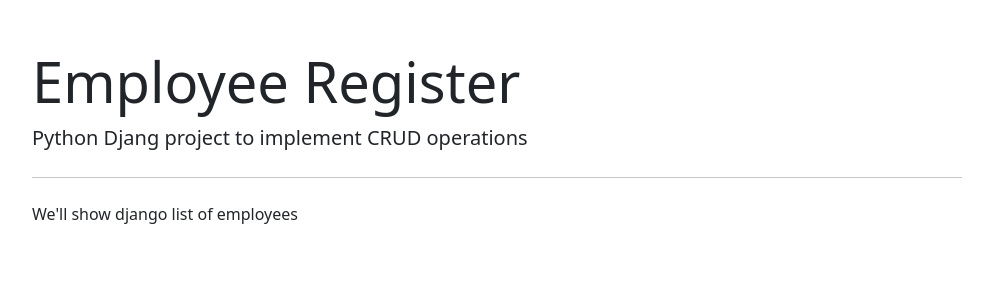
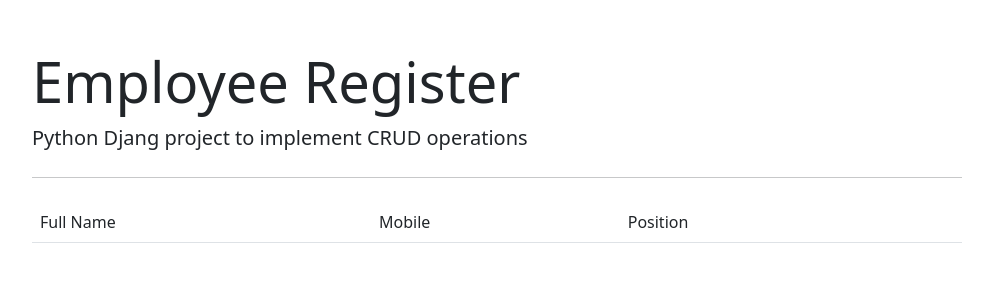
Before and after one commit to armirh/django_CRUD, a Django app: page /employee/list/ in a window 1280 px wide. Shown: the top 300 px of the page, without its empty margins (143-1136 px from the left). Run offline with Django 4.2, Linux system fonts and the light colour scheme; data that the repository does not hold is empty.

Commit message:
Second commit
Fixing up frontend and adding functionality..

```diff
--- a/employee_project/employee_project/settings.py
+++ b/employee_project/employee_project/settings.py
@@ -38,7 +38,10 @@ INSTALLED_APPS = [
     'django.contrib.messages',
     'django.contrib.staticfiles',
     'employee_register',
+    'crispy_forms',
 ]
+
+CRISPY_TEMPLATE_PACK = 'bootstrap4'
 
 MIDDLEWARE = [
     'django.middleware.security.SecurityMiddleware',
--- a/employee_project/employee_register/models.py
+++ b/employee_project/employee_register/models.py
@@ -5,6 +5,9 @@ from django.db import models
 
 class Position(models.Model):
     title = models.CharField(max_length=50)
+
+    def __str__(self):
+        return self.title
 
 
 class Employee(models.Model):
--- a/employee_project/employee_register/templates/employee_register/base.html
+++ b/employee_project/employee_register/templates/employee_register/base.html
@@ -8,11 +8,8 @@
     <title>Employee Register</title>
 
     <link href="https://cdn.jsdelivr.net/npm/bootstrap@5.1.3/dist/css/bootstrap.min.css" rel="stylesheet"
-        integrity="sha384-1BmE4kWBq78iYhFldvKuhfTAU6auU8tT94WrHftjDbrCEXSU1oBoqyl2QvZ6jIW3" crossorigin="anonymous">
-    <link rel="stylesheet" href="https://cdnjs.cloudflare.com/ajax/libs/font-awesome/6.0.0-beta3/css/all.min.css"
-        integrity="sha512-Fo3rlrZj/k7ujTnHg4CGR2D7kSs0v4LLanw2qksYuRlEzO+tcaEPQogQ0KaoGN26/zrn20ImR1DfuLWnOo7aBA=="
-        crossorigin="anonymous" referrerpolicy="no-referrer" />
-
+        integrity="sha384-1BmE4kWBq78iYhFldvKuhfTAU6auU8tT94WrHftjDbrCEXSU1oBoqyl2QvZ6jIW3" crossorigin="anonymous" />
+    <link rel="stylesheet" href="https://cdnjs.cloudflare.com/ajax/libs/font-awesome/6.0.0-beta3/css/all.min.css">
 </head>
 
 <body>
--- a/employee_project/employee_register/templates/employee_register/employee_list.html
+++ b/employee_project/employee_register/templates/employee_register/employee_list.html
@@ -3,5 +3,28 @@
 
 
 {% block content %}
-<p>We'll show django list of employees</p>
+<table class="table table-borderless">
+    <thead class="border-bottom font-weight-bold">
+        <tr>
+            <td>Full Name</td>
+            <td>Mobile</td>
+            <td>Position</td>
+            <td></td>
+        </tr>
+    </thead>
+    <tbody>
+        {% for employee in employee_list %}
+        <tr>
+            <td>{{employee.fullname}}</td>
+            <td>{{employee.mobile}}</td>
+            <td>{{employee.position}}</td>
+            <td>
+                <a href="{% url 'employee_update' employee.id %}" class="btn text-secondary px-0">
+                    <i class="far far-edit fa-lg"></i>
+                </a>
+            </td>
+        </tr>
+        {% endfor %}
+    </tbody>
+</table>
 {% endblock content %}
--- a/employee_project/employee_register/urls.py
+++ b/employee_project/employee_register/urls.py
@@ -2,6 +2,10 @@ from django.urls import path, include
 from . import views
 
 urlpatterns = [
-    path('', views.employee_form),  # localhost:p/employee/list
-    path('list/', views.employee_list),
+    # get and post req. operations
+    path('', views.employee_form, name='employee_insert'),
+    # get and post req. for update
+    path('<int:id>', views.employee_form, name='employee_update'),
+    # get req. to retrieve and show
+    path('list/', views.employee_list, name='employee_list'),
 ]
--- a/employee_project/employee_register/views.py
+++ b/employee_project/employee_register/views.py
@@ -1,16 +1,33 @@
-from django.shortcuts import render
-
+from django.shortcuts import redirect, render
+from .forms import EmployeeForm
+from .models import Employee
 # Create your views here.
 
 # function to retrieve and display employee record
 
 
 def employee_list(request):
-    return render(request, "employee_register/employee_list.html")
+    context = {'employee_list': Employee.objects.all()}
+    return render(request, "employee_register/employee_list.html", context)
 
 
-def employee_form(request):
-    return render(request, "employee_register/employee_form.html")
+def employee_form(request, id=0):
+    if request.method == 'GET':
+        if id == 0:
+            form = EmployeeForm()
+        else:
+            employee = Employee.objects.get(pk=id)
+            form = EmployeeForm(instance=employee)
+        return render(request, "employee_register/employee_form.html", {'form': form})
+    else:
+        if id == 0:
+            form = EmployeeForm(request.POST)
+        else:
+            employee = Employee.objects.get(pk=id)
+            form = EmployeeForm(request.POST, instance=employee)
+        if form.is_valid():
+            form.save()
+        return redirect('/employee/list')
 
 
 def employee_delete(request):
```
Also changed, not shown: employee_project/employee_register/forms.py (added, +19 -0 lines), employee_project/employee_register/templates/employee_register/employee_form.html (+16 -1 lines).
